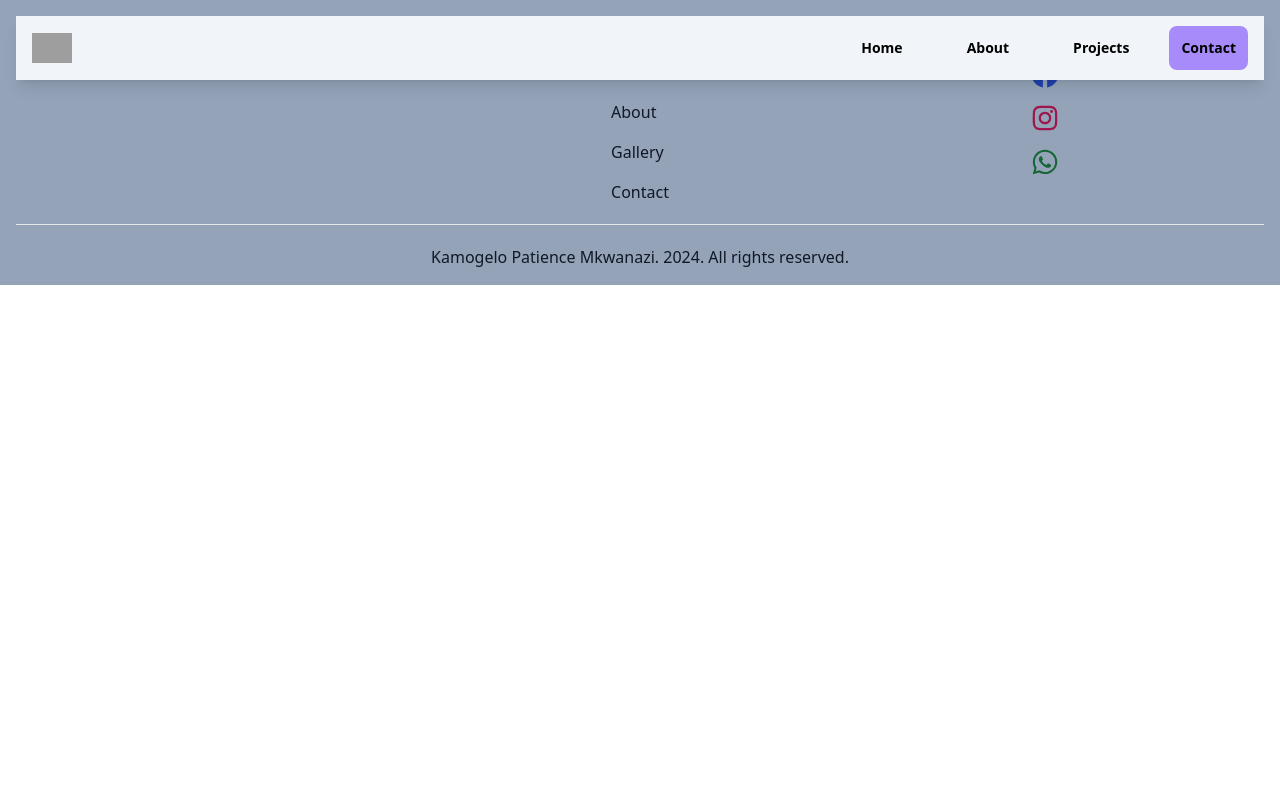
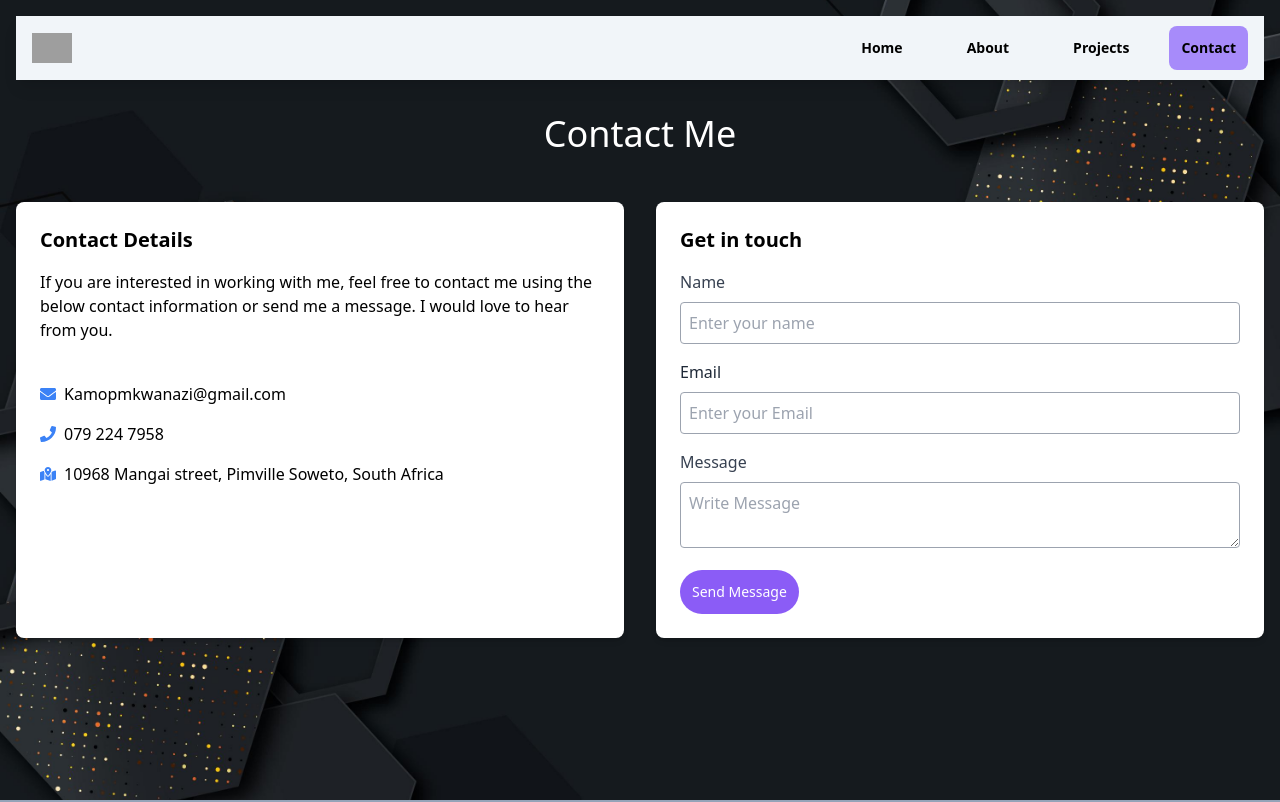
Before and after one commit to kaymkwanazi/My-portfolio, a React (Vite) app: page /contact in a window 1280 px wide. Shown: the top 802 px of the page. Built offline with nearby package versions, Linux system fonts and the light colour scheme; grey boxes are pictures that could not be loaded.

Commit message:
contact page done

```diff
--- a/src/App.jsx
+++ b/src/App.jsx
@@ -6,6 +6,7 @@ import { Navbar } from './Components/Navbar'
 import { Projects } from './Pages/Projects'
 import { About } from './Pages/About'
 import { Footer } from './Components/Footer'
+import { Contact } from './Pages/Contact'
 
 function App() {
   const [count, setCount] = useState(0)
@@ -18,6 +19,7 @@ function App() {
       <Route path='/' element = {<Home />}></Route>
       <Route path='/about' element = {<About />}></Route>
       <Route path='/projects' element = {<Projects />}></Route>
+      <Route path='/contact' element = {<Contact />}></Route>
     </Routes>
     <Footer />
     </BrowserRouter>
--- /dev/null
+++ b/src/Pages/Contact.jsx
@@ -0,0 +1,65 @@
+import React from 'react'
+import backgroundPic from '../images/background.jpg'
+import { FaEnvelope, FaPhone } from "react-icons/fa";
+import { FaMapLocationDot } from "react-icons/fa6";
+
+export const Contact = () => {
+  return (
+    <div>
+        <div className='relative h-screen bg-cover bg-center'
+            style={{backgroundImage: `url(${backgroundPic})`}}>
+        <div className='absolute inset-0 flex flex-col items-center justify-center'>
+            <h2 className='text-2xl md:text-4xl text-white'> Contact Me</h2>
+            <div className='container mx-auto px-4 py-12'>
+                 <div className='grid gap-8 sm:grid-cols-1 md:grid-cols-2'>
+                    <div className='bg-white rounded-lg shadow-md p-6'>
+                        <h3 className='text-xl font-bold mb-4'>Contact Details</h3>
+                        <p> If you are interested in working with me, feel free to contact me
+                            using the below contact information or send me a message. I would love to hear from you.</p>
+                    <div className='flex items-center mb-4 mt-10'>
+                        <FaEnvelope className='text-blue-500 mr-2'/>
+                        <p>Kamopmkwanazi@gmail.com</p>
+                    </div>
+                    <div className='flex items-center mb-4'>
+                        <FaPhone className='text-blue-500 mr-2' />
+                        <p>079 224 7958</p>
+                    </div>
+                    <div className='flex items-center mb-4'>
+                        <FaMapLocationDot className='text-blue-500 mr-2' />
+                        <p>10968 Mangai street, Pimville Soweto, South Africa</p>
+                    </div>
+                    </div>
+
+                {/* Send message section */}
+                <div className='bg-white rounded-lg shadow-md p-6'>
+                    <h3 className='text-xl font-bold mb-4'>Get in touch</h3>
+                <form>
+                    <div className='mb-4'>
+                    <label className='block text-gray-700 mb-2' htmlFor='Name'>Name</label>
+                    <input type='text' className='w-full p-2 border border-gray-400 rounded' placeholder='Enter your name'></input>
+                    </div>
+
+                    <div className='mb-4'>
+                    <label className='block text-gray-800 mb-2' htmlFor='Name'>Email</label>
+                    <input type='email' className='w-full p-2 border border-gray-400 rounded' placeholder='Enter your Email'></input>
+                    </div>
+
+                    <div className='mb-4'>
+                    <label className='block text-gray-700 mb-2' htmlFor='Name'>Message</label>
+                    <textarea className='w-full p-2 border border-gray-400 rounded' placeholder="Write Message" id=''></textarea>
+                    </div>
+
+                    <button type='submit' className='rounded-full px-3 py-3 text-sm text-white bg-violet-500 hover:bg-violet-600'>Send Message</button>
+                </form>
+                </div>
+                </div>
+
+            </div>
+
+        </div>
+
+        </div>
+    </div>
+
+  )
+}
```
